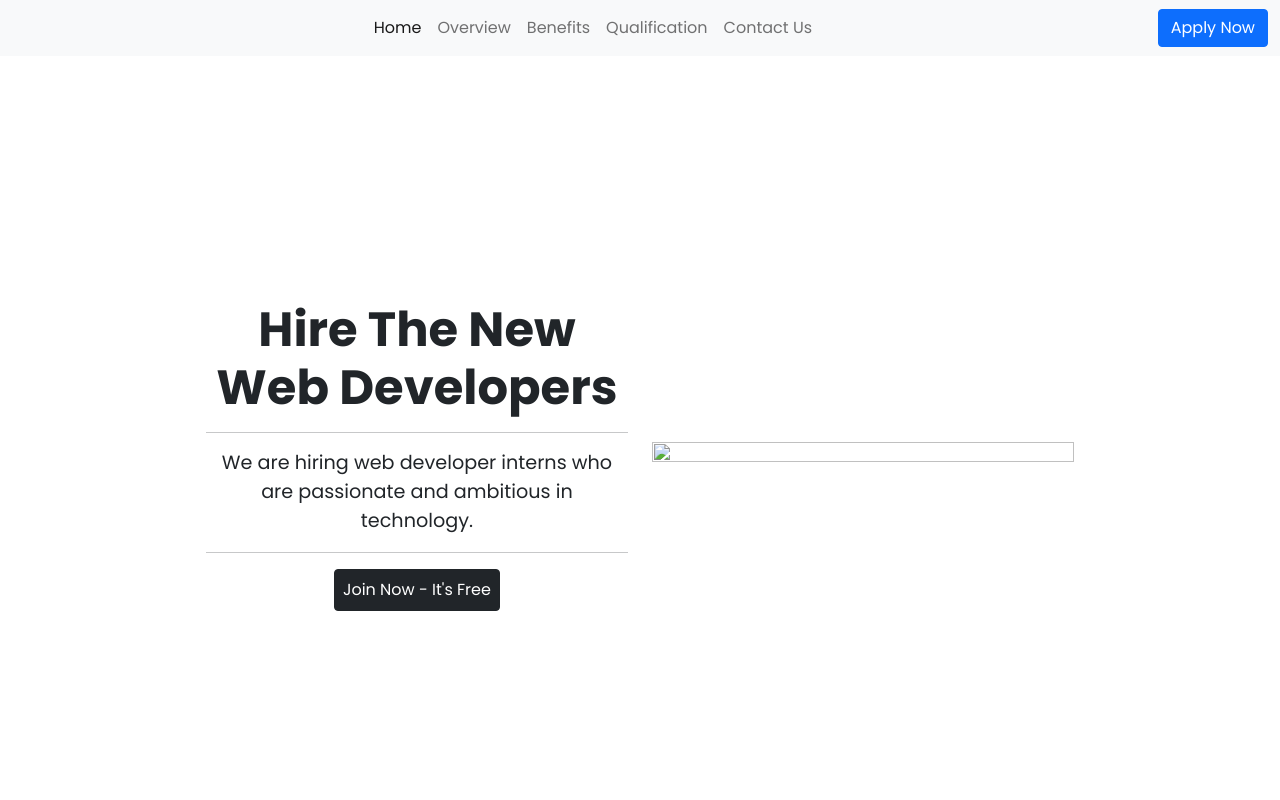
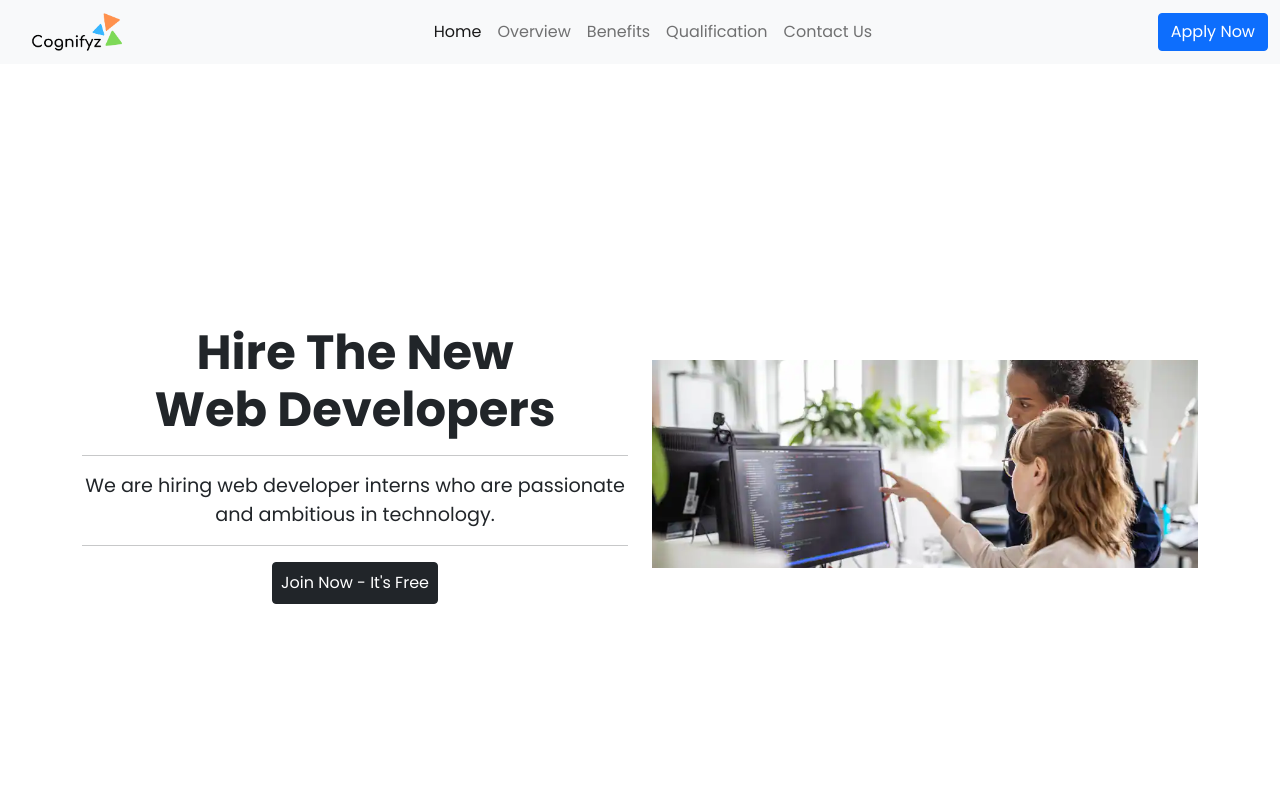
Before and after one commit to imanshu-01/Cognifyz_Web_Development_Internship_Project, a plain HTML site: page Level-3/Task-2/index.html in a window 1280 px wide. Shown: the top 800 px of the page. Drawn offline with nearby package versions, Linux system fonts and the light colour scheme; files whose address does not match are found by name.

Commit message:
Update index.html

```diff
--- a/Level-3/Task-2/index.html
+++ b/Level-3/Task-2/index.html
@@ -12,7 +12,7 @@
   <header>
         <nav class="navbar sticky-top navbar-expand-lg  navbar-light bg-light ">
             <div class="container-fluid">
-              <a class="navbar-brand" href="#"><img src="Asset/cognilogo.png" alt="" width="120rem"></a>
+              <a class="navbar-brand" href="#"><img src="Assets/cognilogo.png" alt="" width="120rem"></a>
               <button class="navbar-toggler" type="button" data-bs-toggle="collapse" data-bs-target="#navbarNav" aria-controls="navbarNav" aria-expanded="false" aria-label="Toggle navigation">
                 <span class="navbar-toggler-icon"></span>
               </button>
@@ -52,7 +52,7 @@
             <button class="btn btn-dark p-2">Join Now - It's Free</button>
         </div>
         <div class="col-lg-6 col-md-6 col-sm-12 responsive-content text-center py-1">
-            <img src="Asset/home-img.webp" alt="" width="100%" height="100%" class="main-img">
+            <img src="Assets/home-img.webp" alt="" width="100%" height="100%" class="main-img">
         </div>
     </div>
     <!-- <i class="fa-solid fa-down" style="color: #f5c000;"></i> -->
@@ -150,4 +150,5 @@
 
     <script src="https://cdn.jsdelivr.net/npm/bootstrap@5.0.2/dist/js/bootstrap.bundle.min.js" integrity="sha384-MrcW6ZMFYlzcLA8Nl+NtUVF0sA7MsXsP1UyJoMp4YLEuNSfAP+JcXn/tWtIaxVXM" crossorigin="anonymous"></script>
   </body>
+
 </html>
```
